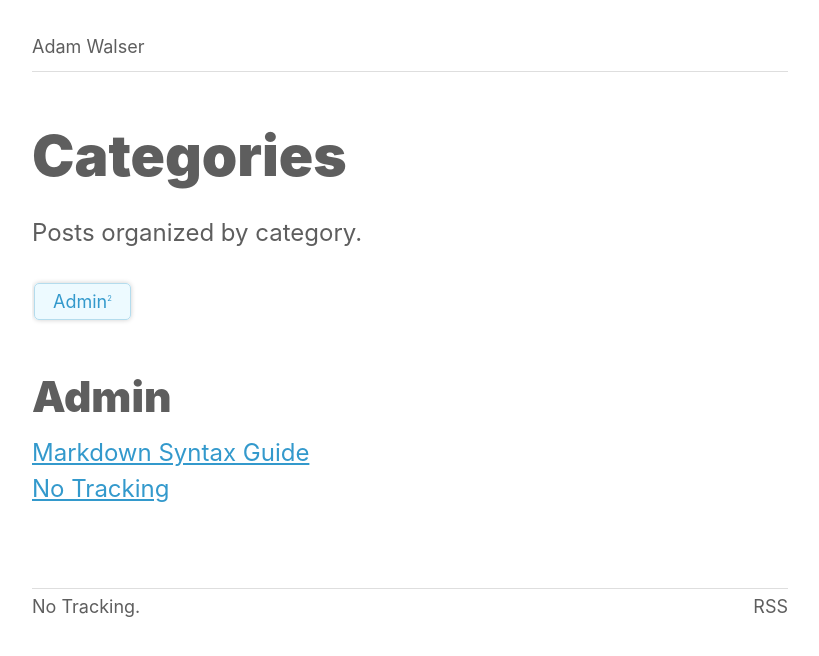
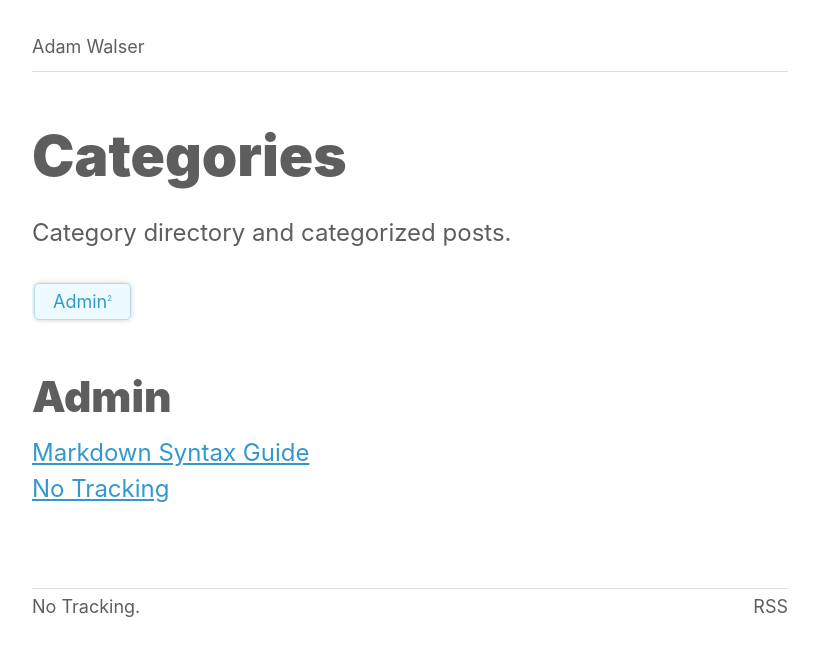
Before and after one commit to ajpwalser/ajpwalser.github.io, a Jekyll site: the page built from categories.html, in a window 1280 px wide. Shown: the top 656 px of the page, without its empty margins (230-1049 px from the left). Built offline with Jekyll 4.4.1, drawn with Linux system fonts in a browser that asks for light colours.

Commit message:
Update categories.html

```diff
--- a/categories.html
+++ b/categories.html
@@ -1,11 +1,11 @@
 ---
 layout: default
 title: Categories
-description: Posts organized by category
+description: Category directory
 ---
 
 <h2>Categories</h2>
-<p class="first">Posts organized by category.</p>
+<p class="first">Category directory and categorized posts.</p>
 {% capture site_categories %}{% for category in site.categories %}{{ category | first }}{% unless forloop.last %},{% endunless %}{% endfor %}{% endcapture %}
 <!-- site_categories: {{ site_categories }} -->
 {% assign category_words = site_categories | split:',' | sort %}
```
